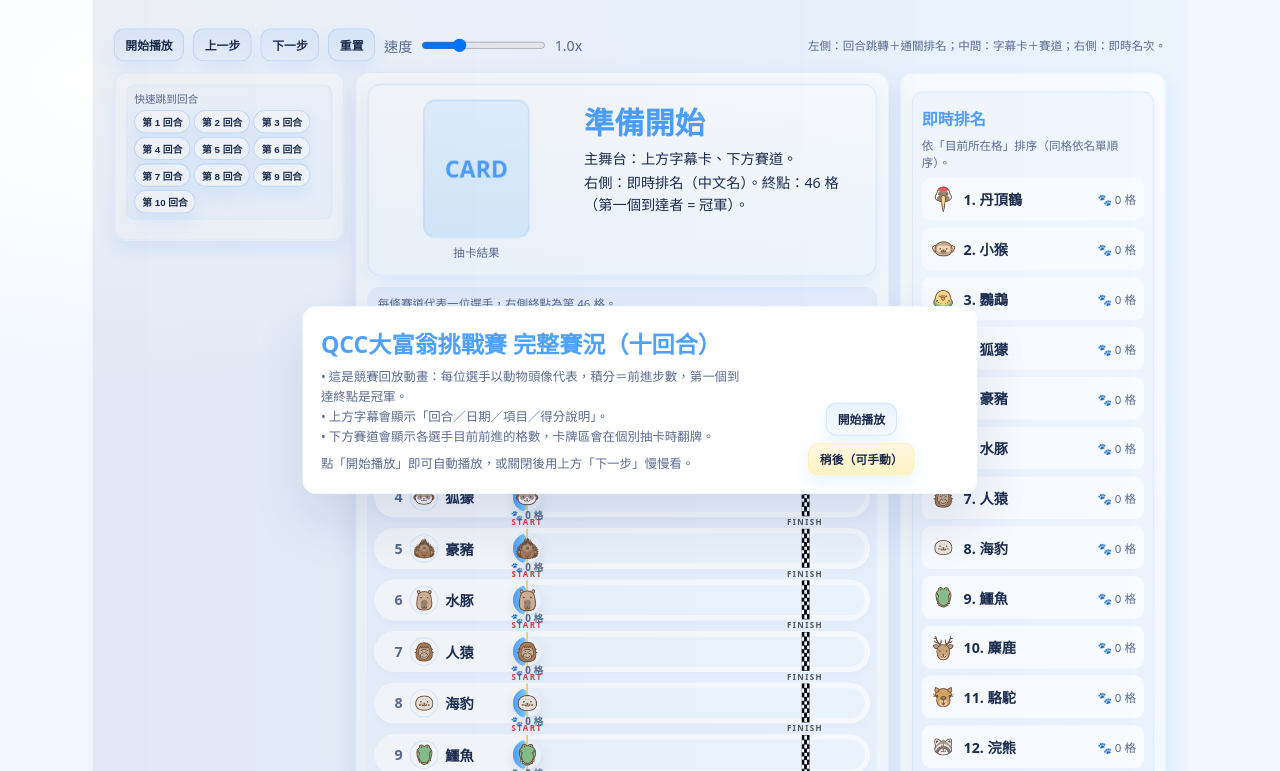
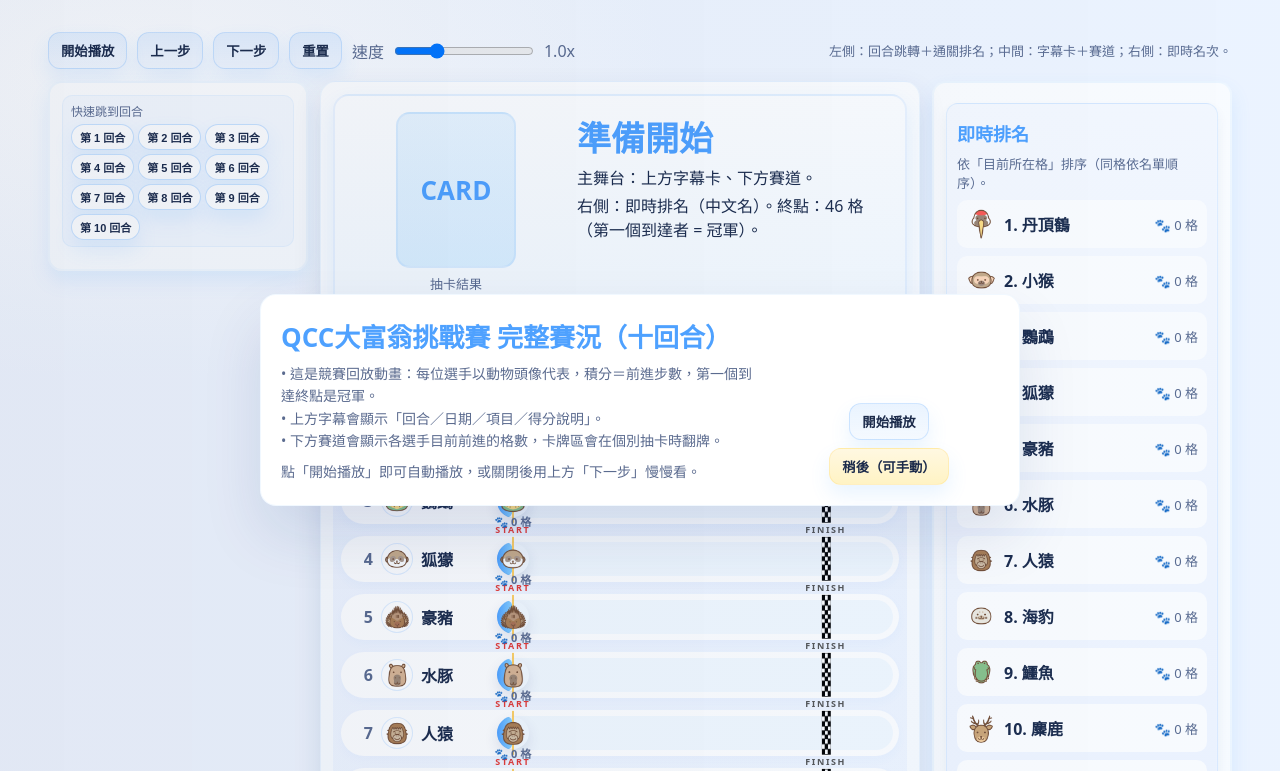
Before and after one commit to mildmina/mildmina.github.io, a plain HTML site: page index.html in a window 1280 px wide. Shown: the top 771 px of the page. Drawn offline with Linux system fonts and the light colour scheme.

Commit message:
Update index.html

```diff
--- a/index.html
+++ b/index.html
@@ -27,8 +27,10 @@
       background: radial-gradient(900px 500px at 10% 10%, #ffffff 0%, #f2f7ff 60%);
       color: var(--text);
       -webkit-font-smoothing:antialiased;
-      height: 100vh;     /* ✅ 新增：讓畫面以視窗高度為準 */
-  overflow: hidden;  /* ✅ 新增：避免手機出現左右滾動條 */
+      /* ✅ 只關掉左右捲軸；保留上下捲動（手機才看得到後面的賽道） */
+  min-height: 100vh;
+  overflow-x: hidden;
+  overflow-y: auto;
     }
 
 
@@ -39,19 +41,22 @@
   padding: 14px 24px;  /* 保留一點邊距就好，可自行調整 */
 }
 .viewport{
-  width: 100vw;
-  height: 100vh;
+  width: 100%;
+  min-height: 100vh;
   display:flex;
-  align-items:center;
   justify-content:center;
-  overflow:hidden;
-}
+  align-items:flex-start;
+  overflow-x:hidden;
+  overflow-y:auto;
+}
+
 
 #stage{
-  width: 1400px;   /* 先用這組，之後可微調 */
-  height: 900px;
-  transform-origin: center center;
-}
+  width: 100%;
+  max-width: 1400px;   /* 桌機置中 */
+  margin: 0 auto;
+}
+
 
 /* ✅ 電腦版：讓舞台永遠水平置中，並且不要超出視窗 */
 @media (min-width: 1101px){
@@ -2365,24 +2370,10 @@ const viewportEl = document.querySelector(".viewport");
 const stageRootEl = document.getElementById("stage");
 
 function fitStage(){
-  if (!stageRootEl) return;
-
-  // 先清掉 transform 才能量到原始尺寸
+  // ✅ 不再用 transform 縮放整個舞台（iOS 會讓捲動/高度計算怪怪的）
+  stageRootEl.style.transformOrigin = "top left";
   stageRootEl.style.transform = "none";
-
-  const rect = stageRootEl.getBoundingClientRect();
-  const vw = window.innerWidth;
-  const vh = window.innerHeight;
-  if (!rect.width || !rect.height) return;
-
-  // 只縮小不放大：桌機維持 1，手機才會縮小塞進去
-  const scale = Math.min(1, Math.min(vw / rect.width, vh / rect.height));
-
-  // 置中交給 .viewport 的 flex，這裡只做縮放
-  stageRootEl.style.transformOrigin = "center center";
-  stageRootEl.style.transform = `scale(${scale})`;
-}
-
+}
 
 // 視窗變動時重算（resize / 旋轉）
 let fitTimer = null;
```
